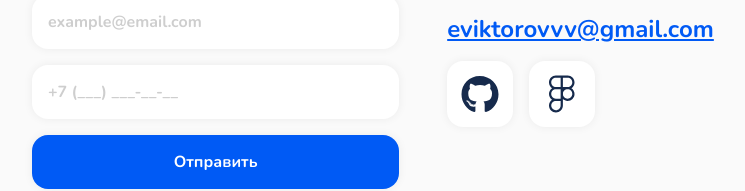
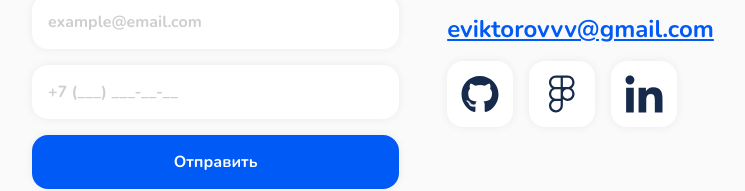
Before and after one commit to eugeneviktorov/PersonalSite, a React (Create React App) app: page / in a window 1280 px wide. Shown: the part 1759-1950 px from the top of the page, without its empty margins (200-945 px from the left). Built offline with nearby package versions, Linux system fonts and the light colour scheme.

Commit message:
Добавление Linkedin

```diff
--- a/src/components/contacts/ContactsData.tsx
+++ b/src/components/contacts/ContactsData.tsx
@@ -1,6 +1,7 @@
 import * as React from "react";
 import GitHub from "../../assets/socialIcons/GitHub.svg";
 import Figma from "../../assets/socialIcons/Figma.svg";
+import Linkedin from "../../assets/socialIcons/Linkedin.svg";
 
 const App = ({ fullName, number, email }) => {
   return (
@@ -25,6 +26,12 @@ const App = ({ fullName, number, email }) => {
           <img src={Figma} className="ico" />
         </div>
       </a>
+      {/* Линк */}
+      <a href="https://www.linkedin.com/in/eugeneviktorov" className="icoLink">
+        <div className="icoPosition">
+          <img src={Linkedin} className="ico" />
+        </div>
+      </a>
     </div>
   );
 };
```
Also changed, not shown: src/assets/socialIcons/Linkedin.svg (added).
